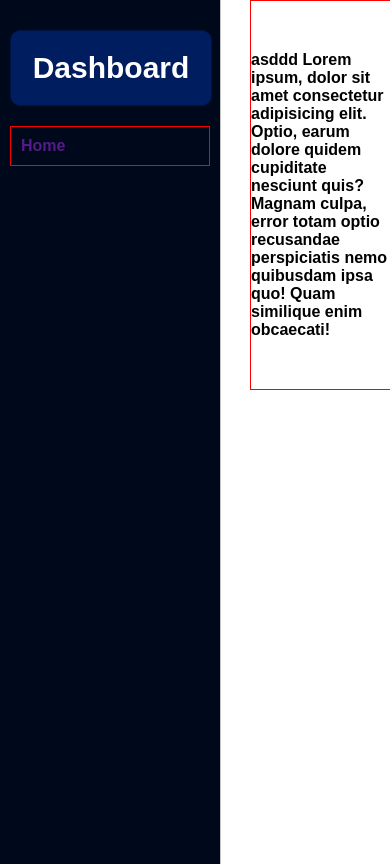
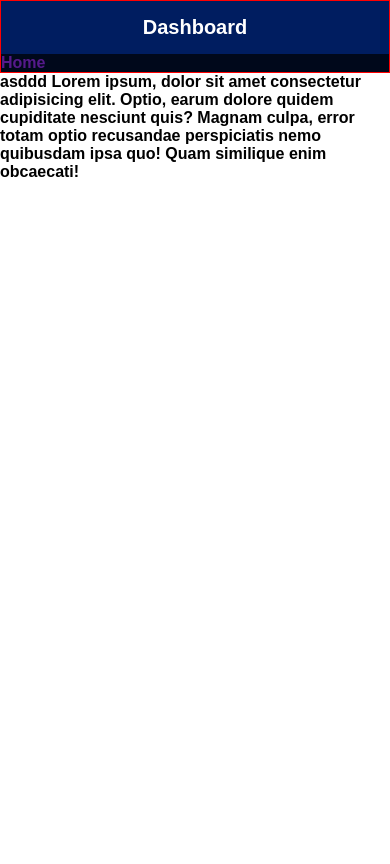
Before and after one commit to nol4lej/PHP-Auth, a PHP site: page /dashboard.php in a window 390 px wide. After the commit the page ends 177 px from the top, so only its background shows below. Run offline with PHP 8.4, Linux system fonts and the light colour scheme.

Commit message:
Inicializando responsive

```diff
--- a/dashboard.php
+++ b/dashboard.php
@@ -8,6 +8,8 @@
     <title>Dashboard</title>
 </head>
 <body>
+
+    <main class="container">
         <?php
         // incluir el archivo sidebar.php
         include 'src/php/sidebar.php';
@@ -15,5 +17,7 @@
         // incluir el archivo main-content.php
         include 'src/php/main-content.php';
         ?>
+    </main>
+
 </body>
 </html>
--- a/src/css/dashboard.css
+++ b/src/css/dashboard.css
@@ -7,3 +7,8 @@ body{
 a{
     text-decoration: none;
 }
+
+.container{
+    display: flex;
+    flex-direction: column;
+}
--- a/src/css/main-content.css
+++ b/src/css/main-content.css
@@ -1,6 +1,6 @@
-.container_principal{
+/* .container_principal{
     border: 1px solid red;
-    padding: 50px 0 50px 0;
-    margin-left: 250px;
+    padding: 30px;
+    margin: 20px 20px 0 250px;
     width: calc(100% - 250px);
-}
+} */
--- a/src/css/sidebar.css
+++ b/src/css/sidebar.css
@@ -1,21 +1,9 @@
-.sidebar{
-    position: absolute;
-    width: 200px;
-    height: 100%;
-    padding: 10px;
-    background-color: #00081b;
-    border-right: 1px solid #c5c5c5;
-    color: #fff;
-}
+/*
+.header{
 
-.header{
-    background-color: #001d60;
-    border: 1px solid #001442;
-    margin-top: 20px;
     padding: 20px 0 20px 0;
     width: 100%;
     text-align: center;
-    border-radius: 10px;
     font-size: 30px;
 }
 
@@ -23,4 +11,19 @@
     margin-top: 20px;
     padding: 10px;
     border: 1px solid red;
+} */
+
+.sidebar{
+    border: 1px solid red;
+    display: flex;
+    flex-direction: column;
+    background-color: #00081b;
+    color: #fff;
 }
+
+.header{
+    background-color: #001d60;
+    text-align: center;
+    padding: 15px;
+    font-size: 20px;
+}
--- a/src/php/sidebar.php
+++ b/src/php/sidebar.php
@@ -13,9 +13,9 @@
             <span>Dashboard</span>
         </header>
         <main class="menu">
-            <div class>
+            <nav class>
                 <a href="">Home</a>
-            </div>
+            </nav>
         </main>
     </aside>
 
```
Lines whose indentation alone changed are shown as unchanged.
